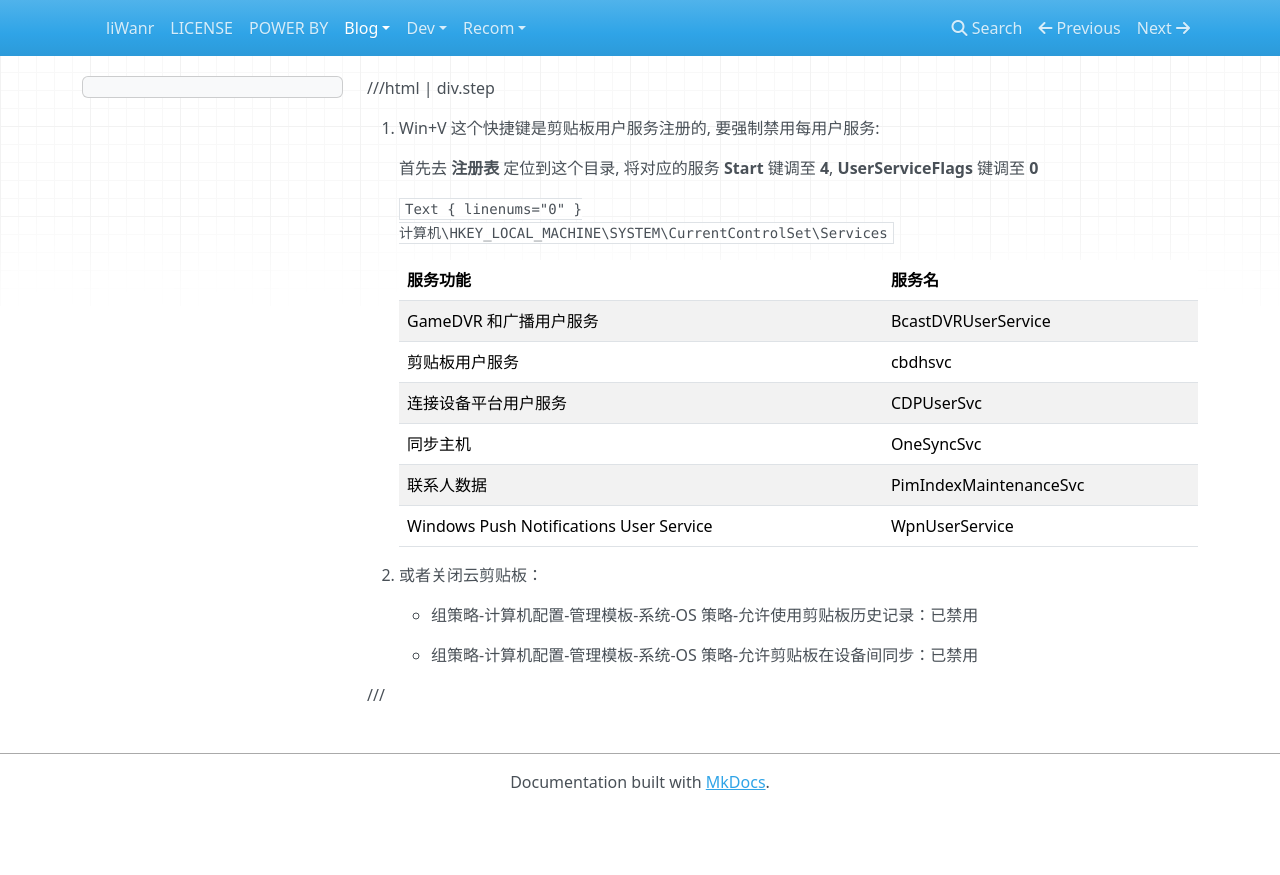
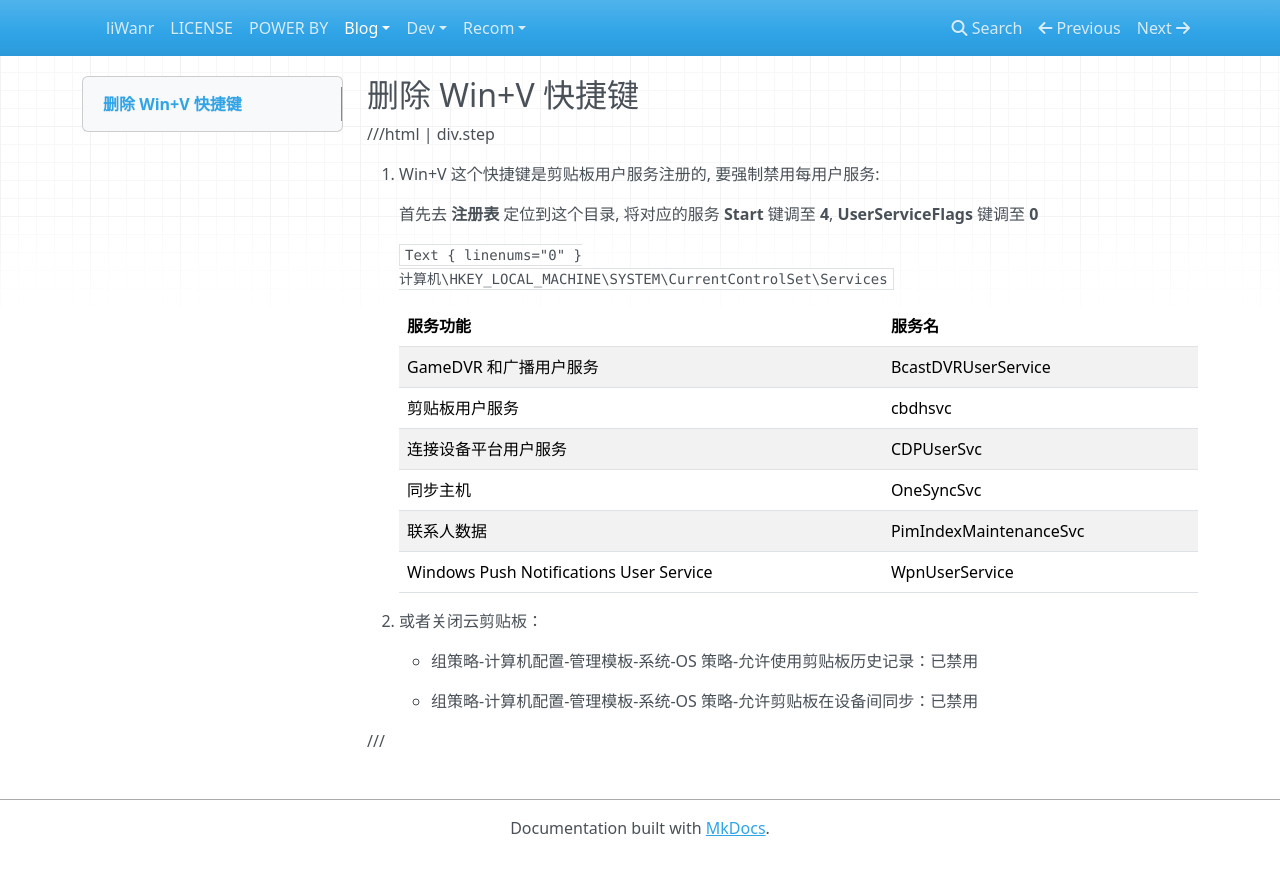
Before and after one commit to liWanr/liWanr.github.io, an MkDocs documentation site: the page built from docs/blog/posts/windows-shortcut.md, in a window 1280 px wide. Shown: the top 875 px of the page. Built offline with MkDocs 1.6.1, drawn with Linux system fonts in a browser that asks for light colours; nearby versions of some CDN libraries.

Commit message:
换个名字

```diff
--- a/docs/blog/posts/remove-win-v-shortcut.md
+++ b/docs/blog/posts/windows-shortcut.md
@@ -1,12 +1,14 @@
 ---
 icon: lucide/group
-title: 删掉默认 win+v 快捷键
+title: Windows 快捷键
 # date:
 #     created: 2026-02-18
 tags:
     - Factoid
 comments: true
 ---
+
+## 删除 Win+V 快捷键
 
 ///html | div.step
 
```
